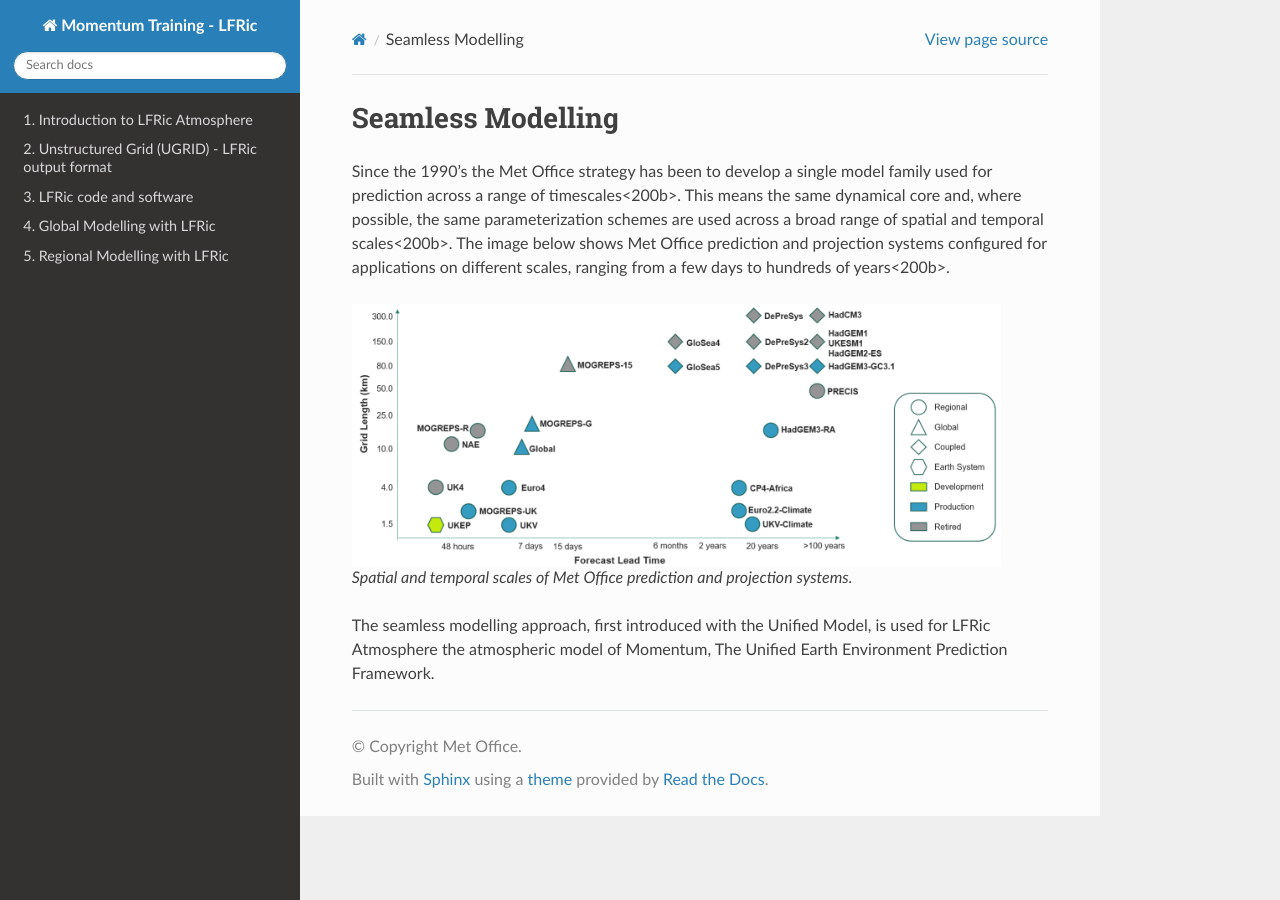
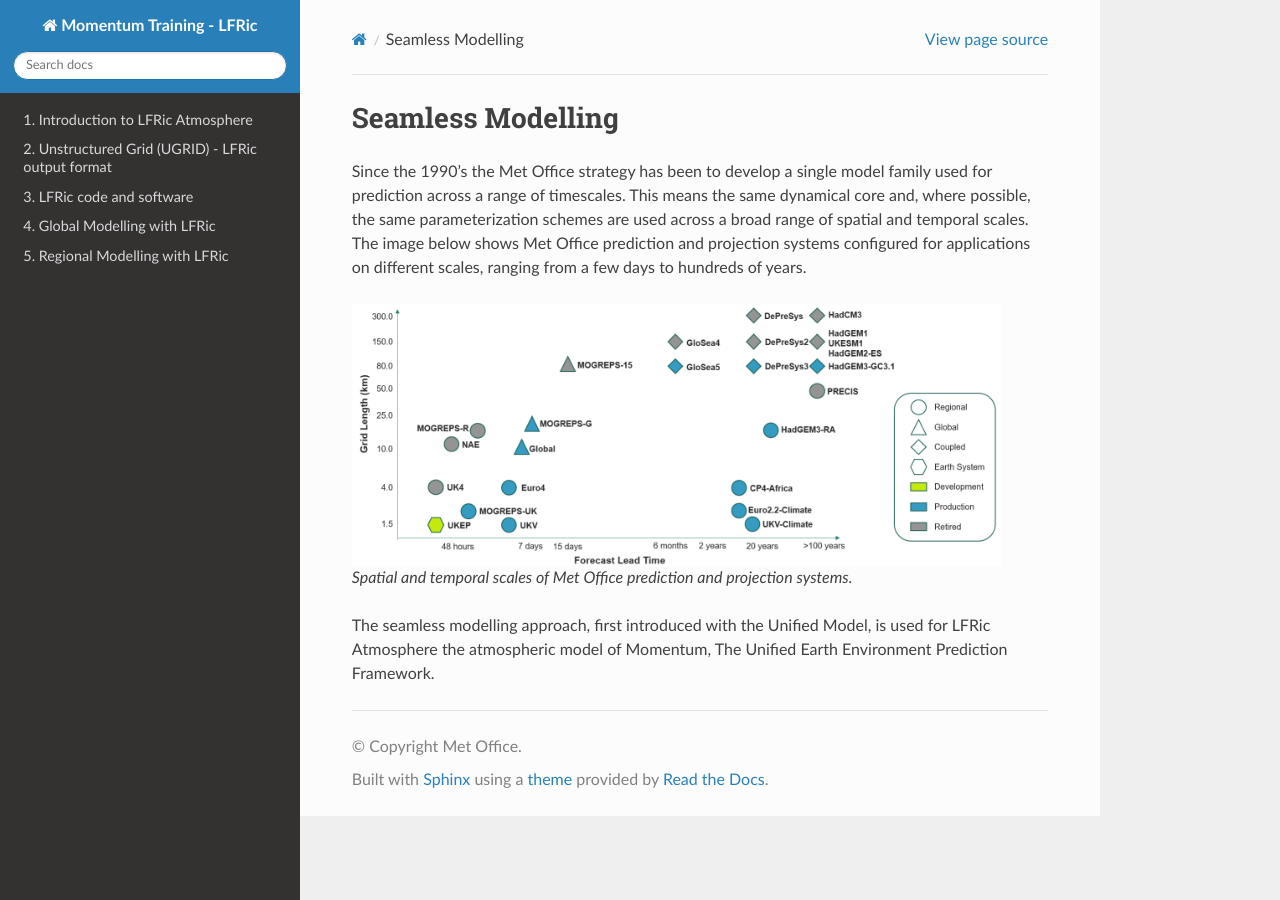
Before and after one commit to MetOffice/LFRic-Atmosphere-Training, a Sphinx documentation site: the page built from source/introduction/seamless_modelling.rst, in a window 1280 px wide. Built offline with Sphinx 7.4.7 and the Read the Docs theme 3.1.0, drawn with Linux system fonts in a browser that asks for light colours.

Commit message:
move intro_seamless.png to 1/intro_seamless.png, delete white spaces and strange characters

```diff
--- a/source/introduction/seamless_modelling.rst
+++ b/source/introduction/seamless_modelling.rst
@@ -1,11 +1,11 @@
 Seamless Modelling
 ==================
 
-Since the 1990's the Met Office strategy has been to develop a single model family used for prediction across a    range of timescales<200b>. This means the same dynamical core and, where possible, the same parameterization       schemes are used across a broad range of spatial and temporal scales<200b>. The image below shows Met Office       prediction and projection systems configured for applications on different scales, ranging from a few days to      hundreds of years<200b>.
+Since the 1990's the Met Office strategy has been to develop a single model family used for prediction across a range of timescales. This means the same dynamical core and, where possible, the same parameterization schemes are used across a broad range of spatial and temporal scales. The image below shows Met Office prediction and projection systems configured for applications on different scales, ranging from a few days to hundreds of years.
 
-.. figure:: /_static/intro_seamless.png
+.. figure:: /_static/1/intro_seamless.png
    :width: 650px
 
    Spatial and temporal scales of Met Office prediction and projection systems.
 
-The seamless modelling approach, first introduced with the Unified Model, is used for LFRic Atmosphere the         atmospheric model of Momentum, The Unified Earth Environment Prediction Framework.
+The seamless modelling approach, first introduced with the Unified Model, is used for LFRic Atmosphere the atmospheric model of Momentum, The Unified Earth Environment Prediction Framework.
```
Also changed, not shown: source/_static/1/intro_seamless.png (renamed from source/_static/intro_seamless.png).
